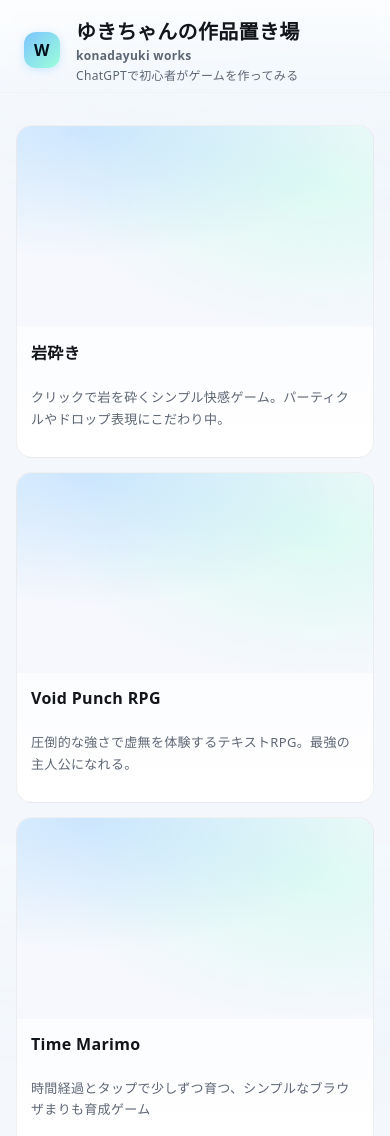
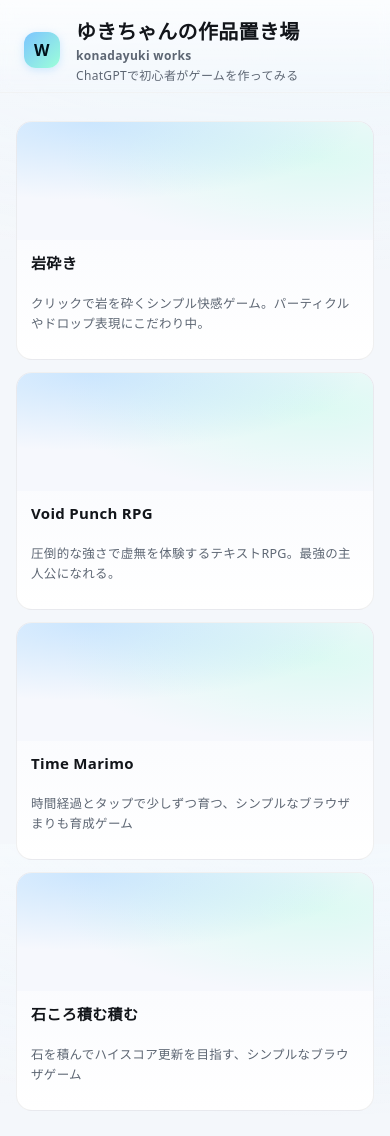
Before and after one commit to konadayuki358/konadayukiworks, a plain HTML site: page index.html in a window 390 px wide. Shown: the top 1136 px of the page. Drawn offline with Linux system fonts and the light colour scheme.

Commit message:
Update index.html

```diff
--- a/index.html
+++ b/index.html
@@ -29,7 +29,6 @@
     html,body{margin:0;height:100%;}
     body{
       font-family: system-ui, -apple-system, Segoe UI, Roboto, "Hiragino Kaku Gothic ProN", "Noto Sans JP", "Yu Gothic UI", sans-serif;
-      /* ⬇ 上部が暗く見えないように、トップ側に“明るいベール”を重ねる */
       background:
         linear-gradient(to bottom, rgb(255 255 255 / .55), rgb(255 255 255 / 0) 260px),
         radial-gradient(1200px 600px at 80% -10%, rgb(124 196 255 / .15), transparent 60%),
@@ -41,7 +40,6 @@
     .container{max-width:1100px; margin-inline:auto; padding: clamp(16px, 2.5vw, 24px)}
     header{
       position:sticky; top:0; z-index:10; backdrop-filter: blur(6px);
-      /* ⬇ ここも暗い影ではなく、淡い白いグラデーションに */
       background: linear-gradient(to bottom, rgb(255 255 255 / .65), rgb(255 255 255 / 0));
       border-bottom: 1px solid rgb(0 0 0 / .04);
     }
@@ -125,10 +123,38 @@
     /* スマホ幅でタイトル位置を少し右に調整 */
     @media (max-width: 600px) {
       .appbar {
-        padding-left: 24px; /* ← タイトル全体を少し右に */
+        padding-left: 24px;
       }
       .title {
-        gap: 16px; /* ← マークと文字の間を少し広げる */
+        gap: 16px;
+      }
+
+      .grid{
+        gap:12px;
+        margin-top: 12px;
+      }
+
+      .card{
+        min-height:auto;
+      }
+
+      .thumb{
+        aspect-ratio:auto;
+        height:118px;
+      }
+
+      .card .body{
+        padding:12px 14px 13px;
+        gap:8px;
+      }
+
+      .name{
+        font-size:15px;
+      }
+
+      .desc{
+        font-size:12.5px;
+        line-height:1.6;
       }
     }
 
@@ -176,6 +202,15 @@
         </div>
       </a>
 
+      <!-- 石ころ積む積む -->
+      <a href="https://konadayuki358.github.io/ishikorotsumutsumu/" target="_blank" rel="noopener noreferrer" class="card" aria-label="石ころ積む積むを開く">
+        <div class="thumb"></div>
+        <div class="body">
+          <h2 class="name">石ころ積む積む</h2>
+          <p class="desc">石を積んでハイスコア更新を目指す、シンプルなブラウザゲーム</p>
+        </div>
+      </a>
+
     </section>
   </main>
 
```
